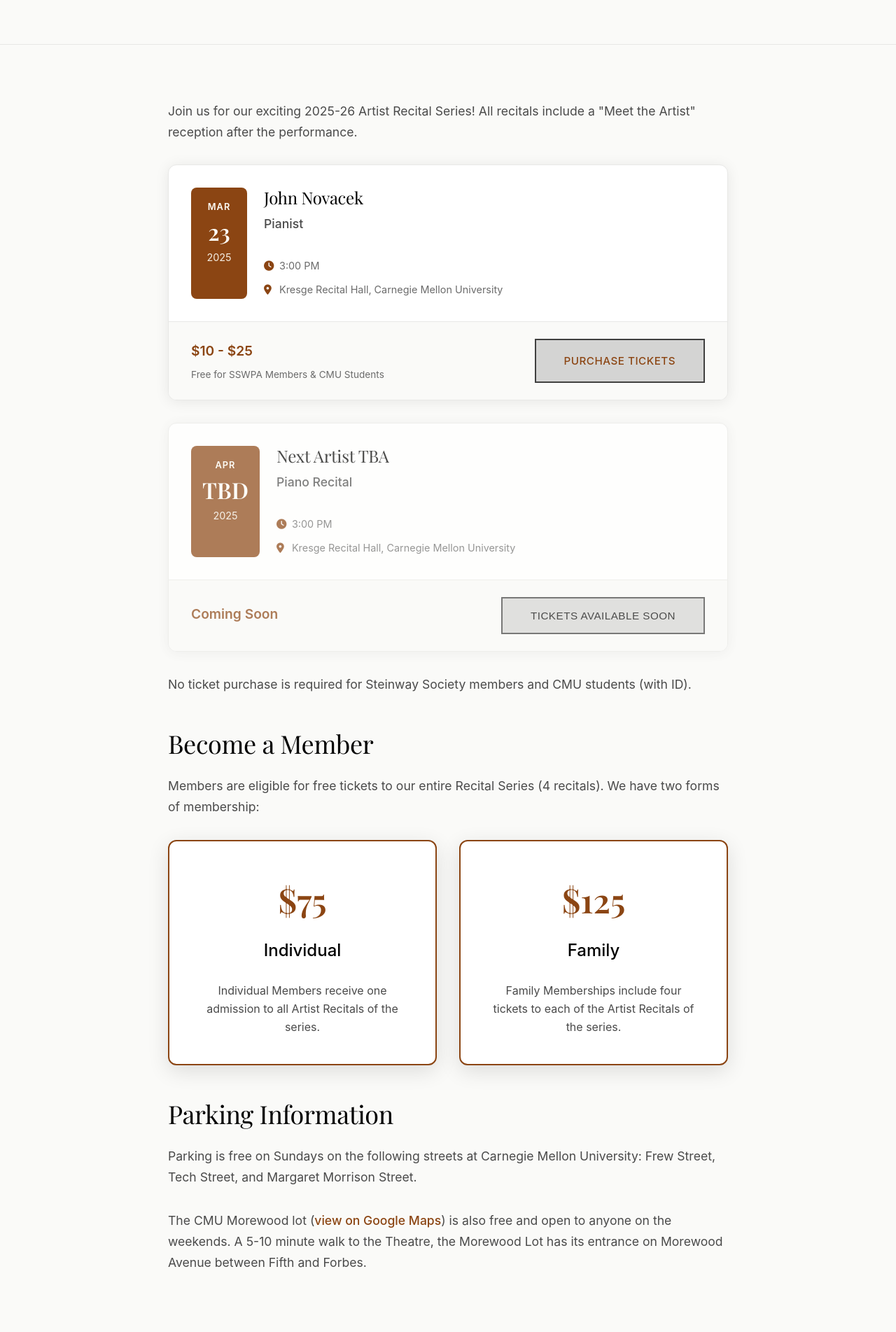
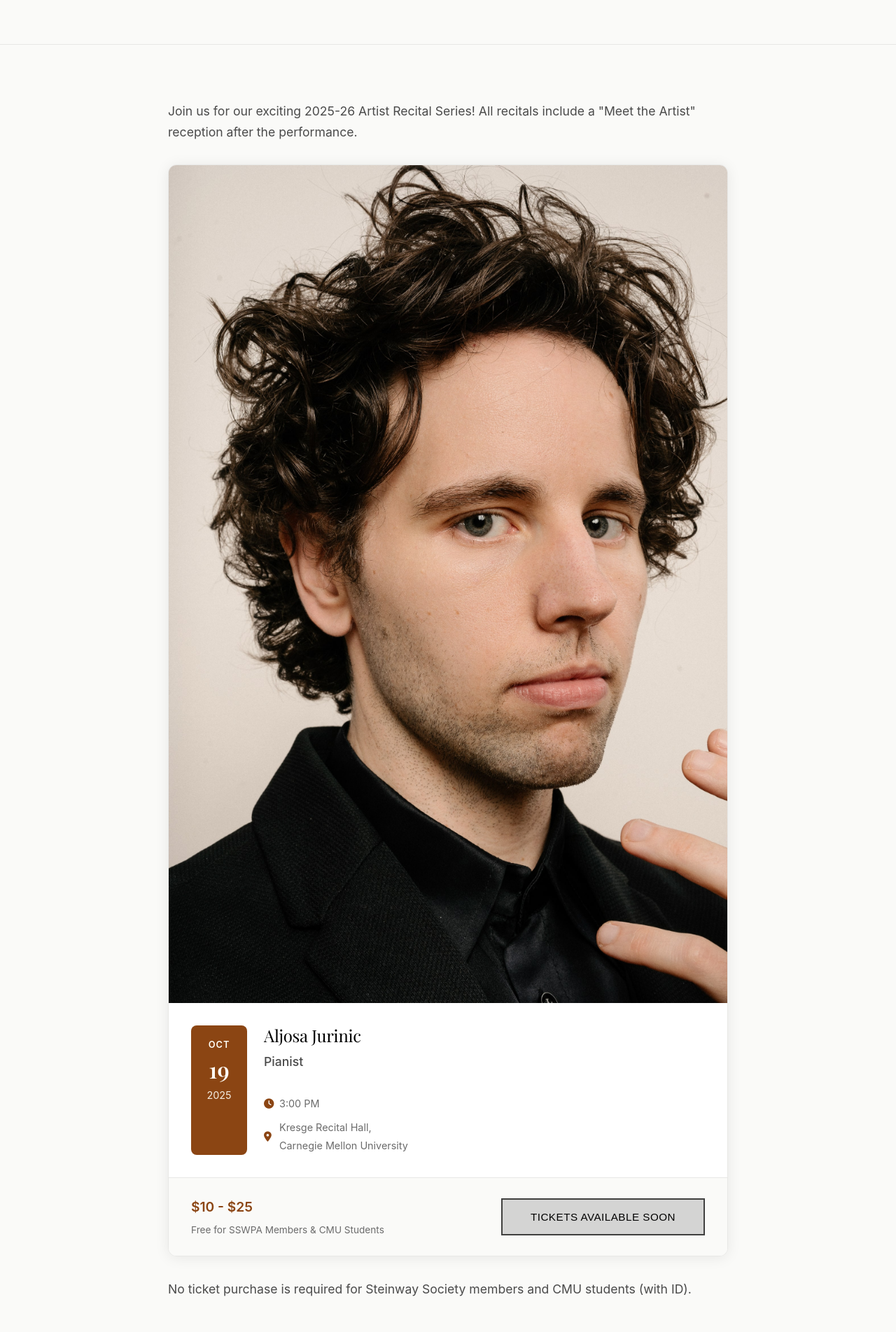
Before and after one commit to Trappie/sswpa, a FastAPI app: page /tickets in a window 1280 px wide. Shown: the part 368-2271 px from the top of the page at 70% size. Run offline with FastAPI, Linux system fonts and the light colour scheme; some web fonts are replaced.

Commit message:
update ticket purchase page

```diff
--- a/static/css/styles.css
+++ b/static/css/styles.css
@@ -1196,6 +1196,16 @@ a:hover {
   transition: all 0.3s ease;
 }
 
+.concert-image {
+  width: 100%;
+}
+
+.artist-photo {
+  width: 100%;
+  height: auto;
+  display: block;
+}
+
 .concert-card:hover {
   transform: translateY(-5px);
   box-shadow: var(--shadow-elegant);
--- a/templates/tickets.html
+++ b/templates/tickets.html
@@ -29,18 +29,21 @@
 
                     <div class="concerts-grid">
                         <div class="concert-card">
+                            <div class="concert-image">
+                                <img src="/static/images/Aljosa Jurinic-min.jpg" alt="Aljosa Jurinic" class="artist-photo">
+                            </div>
                             <div class="concert-header">
                                 <div class="concert-date">
-                                    <div class="month">MAR</div>
-                                    <div class="day">23</div>
+                                    <div class="month">OCT</div>
+                                    <div class="day">19</div>
                                     <div class="year">2025</div>
                                 </div>
                                 <div class="concert-info">
-                                    <h3 class="artist-name">John Novacek</h3>
+                                    <h3 class="artist-name">Aljosa Jurinic</h3>
                                     <p class="concert-details">Pianist</p>
                                     <div class="concert-meta">
                                         <div class="time"><i class="fas fa-clock"></i> 3:00 PM</div>
-                                        <div class="venue"><i class="fas fa-map-marker-alt"></i> Kresge Recital Hall, Carnegie Mellon University</div>
+                                        <div class="venue"><i class="fas fa-map-marker-alt"></i> Kresge Recital Hall,<br>Carnegie Mellon University</div>
                                     </div>
                                 </div>
                             </div>
@@ -49,32 +52,7 @@
                                     <span class="price-range">$10 - $25</span>
                                     <span class="free-note">Free for SSWPA Members & CMU Students</span>
                                 </div>
-                                <a href="/tickets/john-novacek-2025" class="btn btn-primary-light">Purchase Tickets</a>
-                            </div>
-                        </div>
-
-                        <!-- Additional concerts can be added here -->
-                        <div class="concert-card upcoming">
-                            <div class="concert-header">
-                                <div class="concert-date">
-                                    <div class="month">APR</div>
-                                    <div class="day">TBD</div>
-                                    <div class="year">2025</div>
-                                </div>
-                                <div class="concert-info">
-                                    <h3 class="artist-name">Next Artist TBA</h3>
-                                    <p class="concert-details">Piano Recital</p>
-                                    <div class="concert-meta">
-                                        <div class="time"><i class="fas fa-clock"></i> 3:00 PM</div>
-                                        <div class="venue"><i class="fas fa-map-marker-alt"></i> Kresge Recital Hall, Carnegie Mellon University</div>
-                                    </div>
-                                </div>
-                            </div>
-                            <div class="concert-footer">
-                                <div class="pricing">
-                                    <span class="price-range">Coming Soon</span>
-                                </div>
-                                <button class="btn btn-outline-light" disabled>Tickets Available Soon</button>
+                                <button class="btn btn-primary-light" disabled>TICKETS AVAILABLE SOON</button>
                             </div>
                         </div>
                     </div>
@@ -87,9 +65,11 @@
                     {% include 'membership-cards.html' %}
 
                     <h2>Parking Information</h2>
-                    <p>Parking is free on Sundays on the following streets at Carnegie Mellon University: Frew Street, Tech Street, and Margaret Morrison Street.</p>
+                    <p>Parking is <strong>free</strong> on Sundays on the following streets at Carnegie Mellon University: Frew Street, Tech Street, and Margaret Morrison Street.</p>
 
-                    <p>The CMU Morewood lot (<a href="https://maps.google.com/?q=CMU+Morewood+parking+lot+Carnegie+Mellon+University+Pittsburgh" target="_blank" rel="noopener noreferrer">view on Google Maps</a>) is also free and open to anyone on the weekends. A 5-10 minute walk to the Theatre, the Morewood Lot has its entrance on Morewood Avenue between Fifth and Forbes.</p>
+                    <p>The CMU Morewood lot (<a href="https://maps.google.com/?q=CMU+Morewood+parking+lot+Carnegie+Mellon+University+Pittsburgh" target="_blank" rel="noopener noreferrer">view on Google Maps</a>) is also <strong>free</strong> and open to anyone on the weekends. A 5-10 minute walk to the Theatre, the Morewood Lot has its entrance on Morewood Avenue between Fifth and Forbes.</p>
+
+                    <p>The CMU East Campus Garage (<a href="https://maps.app.goo.gl/dVxtzW4GYyQQ3RW16" target="_blank" rel="noopener noreferrer">view on Google Maps</a>) is also available and is closer to the Theatre, at a cost of <strong>$11</strong>.</p>
                 </div>
             </div>
         </section>
```
Also changed, not shown: static/images/Aljosa Jurinic-min.jpg (added).
